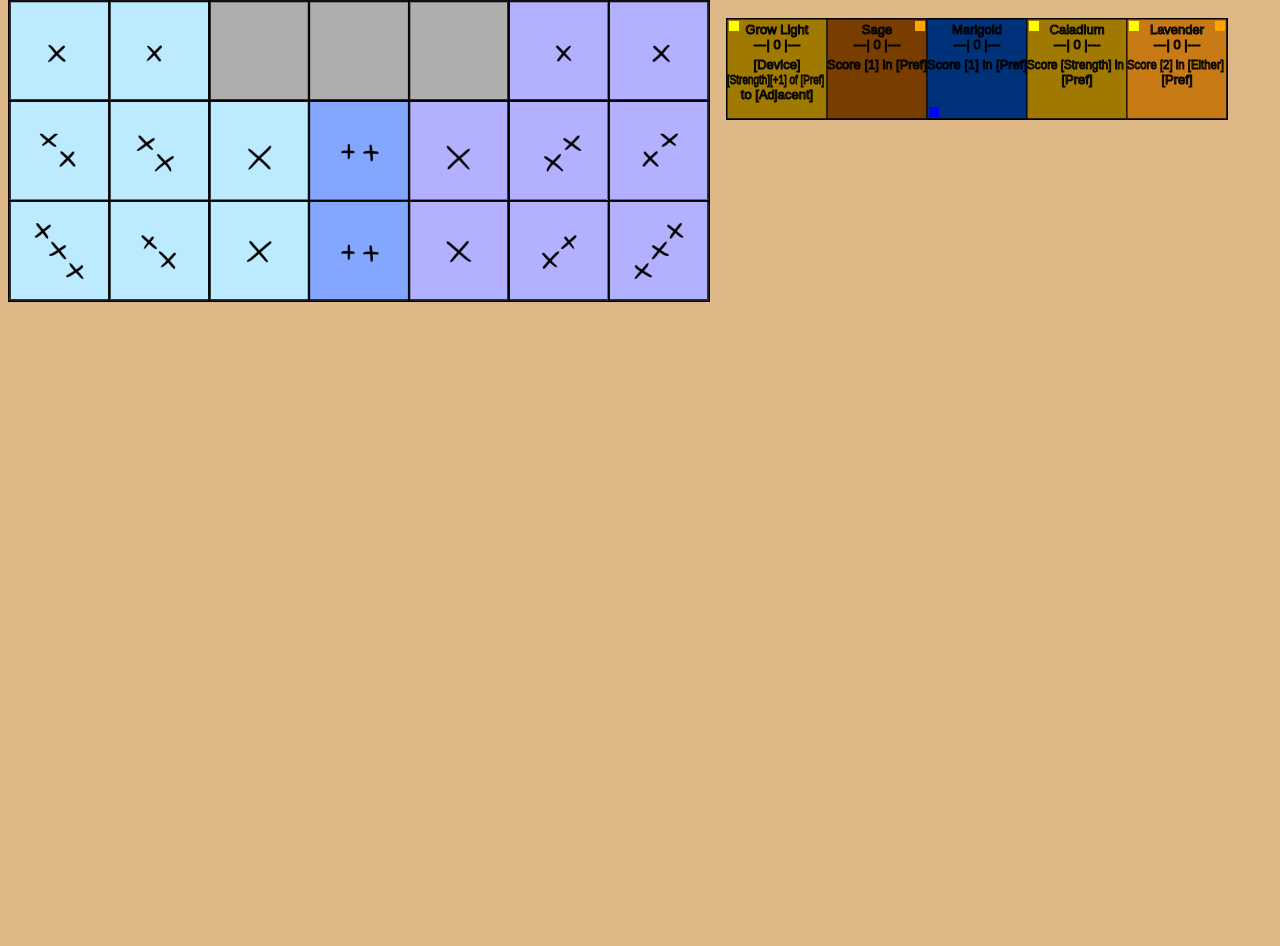
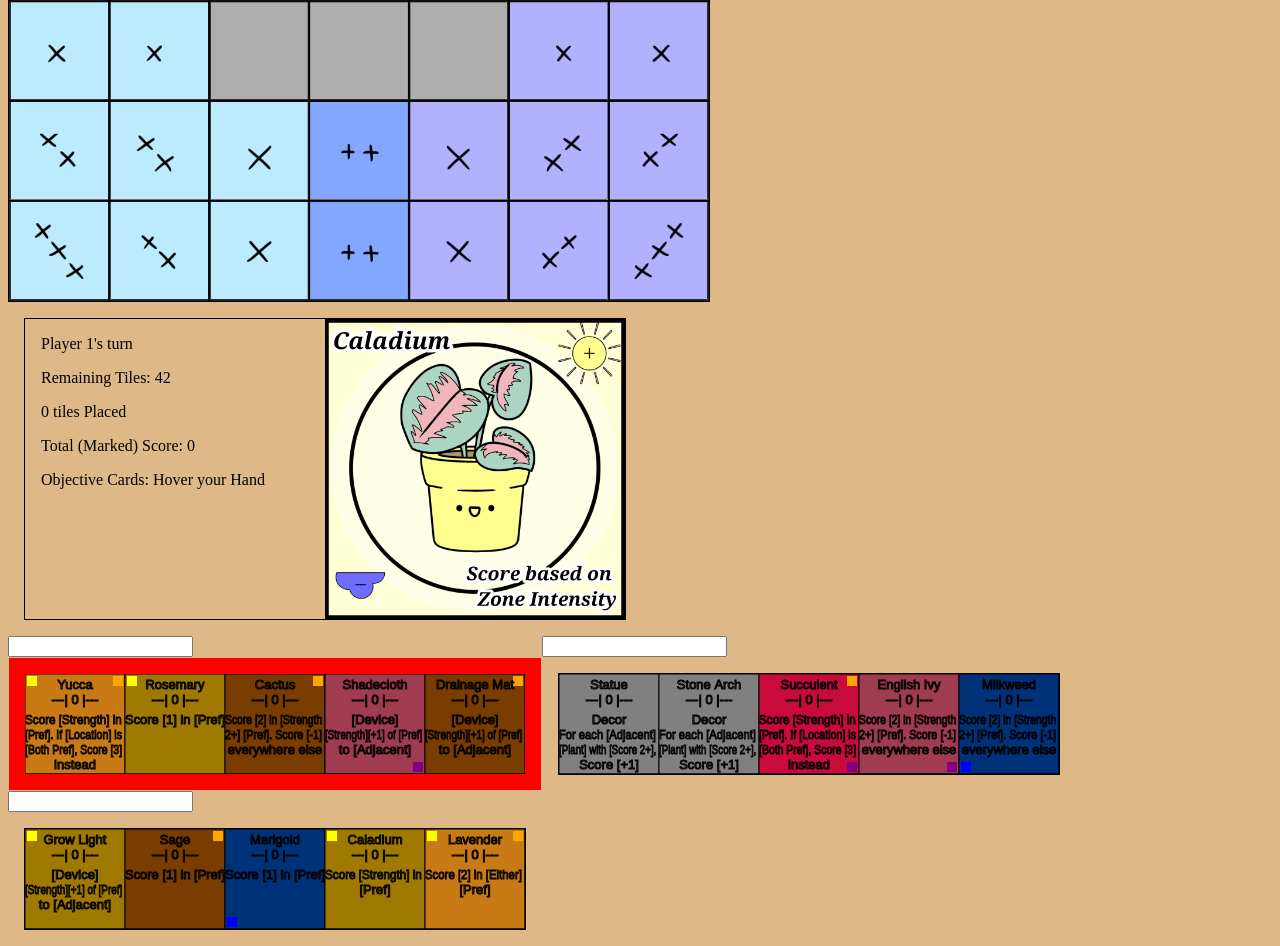
Before and after one commit to farandbeyond/GreenhouseBoardGame, a plain HTML site: page index.html in a window 1280 px wide. Shown: the part 480-1426 px from the top of the page. Before the commit the page ends 800 px from the top, so only its background shows below. Drawn offline with Linux system fonts and the light colour scheme.

Commit message:
added player names to the demo, added a placeholder image for the future

```diff
--- a/RunGame.js
+++ b/RunGame.js
@@ -34,6 +34,7 @@ var tilesPlaced = 0;
 var handSize = 5;
 var hands = [];
 var handCanvases = [];
+var names = [];
 
 //global access: player indicators
 var deckIndicator;
@@ -187,7 +188,11 @@ function updateDeckIndicator(){
     deckIndicator.innerText = "Remaining Tiles: "+tileDeck.length;
 }
 function updateTurnIndicator(){
-    turnIndicator.innerText = "Player "+(turnPlayer+1)+"'s turn";
+    if(names[turnPlayer].value != ""){
+        turnIndicator.innerText = names[turnPlayer].value+"'s turn";
+    }else{
+        turnIndicator.innerText = "Player "+(turnPlayer+1)+"'s turn";
+    }
 }
 function updateBoardIndicator(){
     boardIndicator.innerText = tilesPlaced+" tiles Placed";
@@ -332,8 +337,11 @@ function setupNewGame(){
     handCanvases.forEach(e => {
         e.remove();
     });
+    names.forEach(e => {e.remove();});
+
     hands = [];
     handCanvases = [];
+    names = [];
     for(var i = 0; i < numPlayers; i++){
         //make the Canvas Element
         var thisHand = document.createElement("canvas");
@@ -344,8 +352,21 @@ function setupNewGame(){
         thisHand.style = "";
         thisHand.number = i;
         thisHand.onclick = onClickHand;
+
+        //make the player name field
+        var thisPlayersName = document.createElement("Input");
+        thisPlayersName.type="text";
+        thisPlayersName.addEventListener("change", e => updateTurnIndicator());
+        names[i] = thisPlayersName;
+
+        var handCombo = document.createElement("div");
+        // handCombo.class = "handCombo";
+        handCombo.id = "handCombo";
+        handCombo.append(thisPlayersName);
+        handCombo.append(thisHand);
+
         //add it to the main, at the end
-        document.getElementById("hands").append(thisHand);
+        document.getElementById("hands").append(handCombo);
 
         //record the canvas, and make the board
         handCanvases[i] = thisHand;
--- a/index.html
+++ b/index.html
@@ -20,13 +20,18 @@
         <main id="main">
             <canvas id="board" width="700" height="700"></canvas>
             <div id="gameState">
+                <img id="tileImg" class="tileImg" src="assets/tile/Caladium (1).png">
 
                 <p id="turnIndicator">Someone's Turn</p>
                 <p id="deckIndicator">X Tiles Unseen</p>
 
+
+
                 <p id="boardIndicator">X Tiles Placed</p>
                 <p id="scoreIndicator">Total (Marked) Score: XX</p>
                 <p id="objectiveInformer">Objective Cards: Hover your Hand</p>
+
+
             </div>
             <div id="hands"></div>
             <!-- <canvas id="hand0" width="500", height="100" style="float: left; border: 1px solid #000000; margin: 1em;"></canvas> -->
--- a/main.css
+++ b/main.css
@@ -3,25 +3,52 @@ body{
 }
 #board{
     float: left;
+    /* display: inline-block; */
     border: 1px solid #000000;
 }
 #gameState{
-    max-width: 500px;
-    height: 100px;
-    display: inline;
-    float: left;
+    max-width: 1000px;
+    min-width: 600px;
+    height: 300px;
+    display: inline-block;
+    /* float: left;  */
     border: 1px solid #000000;
     margin: 1em;
 }
+
 #gameState p{
-    float: left;
+    /* display: inline; */
+    /* float: left;  */
     margin: 1em;
 }
-#hands canvas{
+
+#gameState img{
+    display: inline;
+    float: right;
+}
+
+/* #hands canvas{
     color: gray;
     float: left;
     border: 1px solid #000000;
     margin: 1em;
+} */
+#handCombo{
+    /* display: inline; */
+    float: left;
+}
+#handCombo input{
+    display: block;
+}
+#handCombo canvas{
+    display: block;
+    border: 1px solid #000000;
+    margin: 1em;
+}
+
+.tileImg{
+    width: 300px;
+    height: 300px;
 }
 
 #objectiveCardHolder{
```
Also changed, not shown: assets/tile/Caladium (1).png (added).
